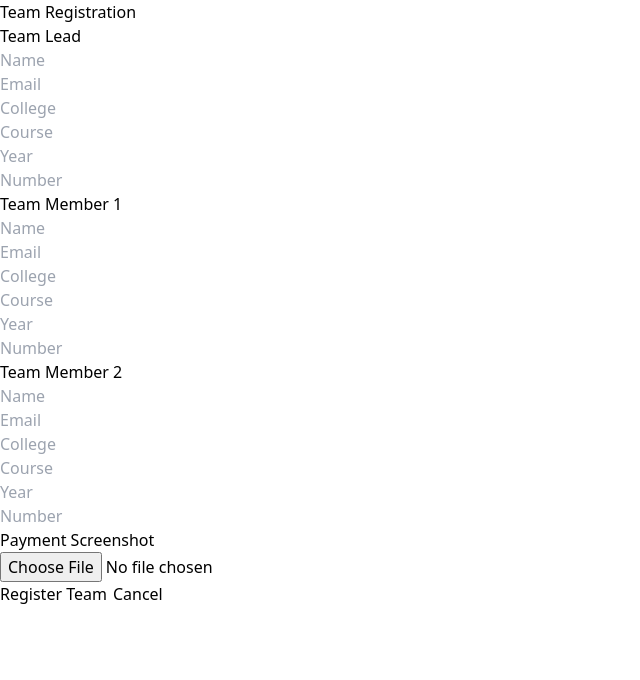
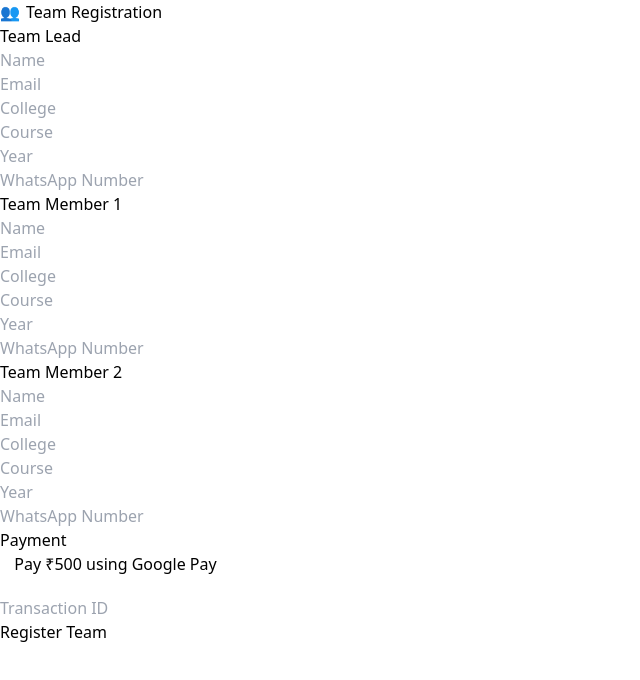
Before and after one commit to aibaljose/mulearnajce2, a React (Vite) app: page /register in a window 1280 px wide. Shown: the top 680 px of the page, without its empty margins (0-640 px from the left). Built offline with nearby package versions, Linux system fonts and the light colour scheme.

Commit message:
added the form new

```diff
--- a/package.json
+++ b/package.json
@@ -16,6 +16,7 @@
     "react": "^18.3.1",
     "react-chartjs-2": "^5.2.0",
     "react-dom": "^18.3.1",
+    "react-qr-code": "^2.0.15",
     "react-router-dom": "^7.1.1",
     "router-dom": "^3.0.1"
   },
--- a/src/form.jsx
+++ b/src/form.jsx
@@ -1,8 +1,7 @@
-import React, { useState } from "react";
-import { storage, db } from "./firebase"; // Firestore & Storage
-import { collection, addDoc } from "firebase/firestore";
-import { ref, uploadBytes, getDownloadURL } from "firebase/storage";
-import { useNavigate } from "react-router-dom";
+import React, { useState } from 'react';
+import { database, ref, push, set } from './firebase';
+import { useNavigate, Link } from 'react-router-dom';
+import QRCode from 'react-qr-code';
 
 const TeamRegistrationForm = () => {
   const navigate = useNavigate();
@@ -13,18 +12,18 @@ const TeamRegistrationForm = () => {
     college: "",
     course: "",
     year: "",
-    number: "",
+    whatsappNo: "",
   });
 
   const [members, setMembers] = useState([
-    { name: "", email: "", college: "", course: "", year: "", number: "" },
-    { name: "", email: "", college: "", course: "", year: "", number: "" },
+    { name: "", email: "", college: "", course: "", year: "", whatsappNo: "" },
+    { name: "", email: "", college: "", course: "", year: "", whatsappNo: "" },
   ]);
 
-  const [paymentScreenshot, setPaymentScreenshot] = useState(null);
+  const [transactionId, setTransactionId] = useState("");
   const [errors, setErrors] = useState({});
   const [formError, setFormError] = useState("");
-  const [loading, setLoading] = useState(false);
+  const [showQRCode, setShowQRCode] = useState(false); // State to toggle QR code visibility
 
   const handleTeamLeadChange = (e) => {
     const { name, value } = e.target;
@@ -38,12 +37,9 @@ const TeamRegistrationForm = () => {
     setMembers(updatedMembers);
   };
 
-  const handleFileChange = (e) => {
-    setPaymentScreenshot(e.target.files[0]);
-  };
-
   const validateForm = () => {
     let formErrors = {};
+
     Object.keys(teamLead).forEach((key) => {
       if (!teamLead[key]) {
         formErrors[key] = `${key.charAt(0).toUpperCase() + key.slice(1)} is required.`;
@@ -58,8 +54,8 @@ const TeamRegistrationForm = () => {
       });
     });
 
-    if (!paymentScreenshot) {
-      formErrors.paymentScreenshot = "Payment screenshot is required.";
+    if (!transactionId) {
+      formErrors.transactionId = "Transaction ID is required.";
     }
 
     return formErrors;
@@ -67,87 +63,97 @@ const TeamRegistrationForm = () => {
 
   const handleSubmit = async (e) => {
     e.preventDefault();
-    setLoading(true);
-
     const formErrors = validateForm();
     setErrors(formErrors);
 
     if (Object.keys(formErrors).length === 0) {
       try {
-        let paymentURL = "";
-
-        if (paymentScreenshot) {
-          const storageRef = ref(storage, `payments/${Date.now()}_${paymentScreenshot.name}`);
-          await uploadBytes(storageRef, paymentScreenshot);
-          paymentURL = await getDownloadURL(storageRef);
-        }
-
-        const teamData = {
+        const teamRef = ref(database, "teams");
+        const newTeam = push(teamRef);
+        await set(newTeam, {
           teamLead,
           members,
-          paymentScreenshot: paymentURL,
-        };
+          transactionId,
+        });
 
-        await addDoc(collection(db, "teams"), teamData);
+        localStorage.setItem(
+          "ticketData",
+          JSON.stringify({ teamLead, members, transactionId })
+        );
 
-        localStorage.setItem("users", JSON.stringify(teamData));
-        console.log("Team registered successfully!");
+        console.log('Team registered successfully!');
+        navigate('/ticket');
 
-        navigate("/ticket");
       } catch (error) {
         setFormError("Error adding team. Please try again later.");
-        console.error("Error adding team: ", error);
+        console.error('Error adding team: ', error);
       }
     } else {
       setFormError("Please fill in all required fields correctly.");
     }
-
-    setLoading(false);
   };
 
+  const inputClassName = "w-full px-4 py-3 rounded-xl border border-gray-100 focus:border-purple-500 focus:ring-2 focus:ring-purple-200 outline-none transition-all";
+  const errorClassName = "text-red-500 text-sm mt-1";
+
+  const googlePayLink = "upi://pay?pa=aibaljosej@okicici&pn=Aibal%20Jose&am=500.00&cu=INR&aid=uGICAgIDN9PurFAi";
+
   return (
-    <div className="min-h-screen flex items-center justify-center bg-gray-50 p-4">
-      <div className="w-full max-w-3xl bg-white rounded-3xl shadow-lg">
+    <div className="min-h-screen flex items-center justify-center bg-gray-100 p-4">
+      <div className="w-full max-w-3xl">
         <div className="p-8">
-          <h2 className="text-2xl font-semibold text-gray-800">Team Registration</h2>
+          <div className="flex items-center gap-4 mb-8">
+            <div className="relative w-16 h-16">
+              <div className="w-full h-full bg-purple-100 rounded-2xl flex items-center justify-center">
+                <span className="text-2xl">👥</span>
+              </div>
+              <div className="absolute -right-1 -top-1 w-6 h-6 bg-purple-200 rounded-lg" />
+            </div>
+            <h2 className="text-2xl font-semibold text-gray-800">Team Registration</h2>
+          </div>
+
           {formError && <div className="text-red-500 mb-4">{formError}</div>}
 
           <form onSubmit={handleSubmit} className="space-y-8">
+            {/* Team Lead Section */}
             <div>
               <h3 className="text-lg font-semibold text-gray-700 mb-4">Team Lead</h3>
               <div className="grid grid-cols-1 md:grid-cols-2 gap-4">
                 {Object.entries(teamLead).map(([key]) => (
                   <div key={key}>
                     <input
-                      type={key === "email" ? "email" : key === "number" ? "tel" : "text"}
+                      type={key === 'email' ? 'email' : key === 'whatsappNo' ? 'tel' : 'text'}
                       name={key}
-                      placeholder={key.charAt(0).toUpperCase() + key.slice(1)}
+                      placeholder={key === 'whatsappNo' ? 'WhatsApp Number' : key.charAt(0).toUpperCase() + key.slice(1)}
                       value={teamLead[key]}
                       onChange={handleTeamLeadChange}
-                      className="w-full px-4 py-3 rounded-xl border"
+                      className={inputClassName}
                     />
-                    {errors[key] && <div className="text-red-500 text-sm mt-1">{errors[key]}</div>}
+                    {errors[key] && <div className={errorClassName}>{errors[key]}</div>}
                   </div>
                 ))}
               </div>
             </div>
 
+            {/* Team Members Section */}
             {members.map((member, index) => (
               <div key={index}>
-                <h3 className="text-lg font-semibold text-gray-700 mb-4">Team Member {index + 1}</h3>
+                <h3 className="text-lg font-semibold text-gray-700 mb-4">
+                  Team Member {index + 1}
+                </h3>
                 <div className="grid grid-cols-1 md:grid-cols-2 gap-4">
                   {Object.entries(member).map(([key]) => (
                     <div key={key}>
                       <input
-                        type={key === "email" ? "email" : key === "number" ? "tel" : "text"}
+                        type={key === 'email' ? 'email' : key === 'whatsappNo' ? 'tel' : 'text'}
                         name={key}
-                        placeholder={key.charAt(0).toUpperCase() + key.slice(1)}
+                        placeholder={key === 'whatsappNo' ? 'WhatsApp Number' : key.charAt(0).toUpperCase() + key.slice(1)}
                         value={member[key]}
                         onChange={(e) => handleMemberChange(index, e)}
-                        className="w-full px-4 py-3 rounded-xl border"
+                        className={inputClassName}
                       />
                       {errors[`member${index}_${key}`] && (
-                        <div className="text-red-500 text-sm mt-1">{errors[`member${index}_${key}`]}</div>
+                        <div className={errorClassName}>{errors[`member${index}_${key}`]}</div>
                       )}
                     </div>
                   ))}
@@ -155,19 +161,35 @@ const TeamRegistrationForm = () => {
               </div>
             ))}
 
-            {/* Payment Screenshot Upload */}
+            {/* Transaction ID Field */}
             <div>
-              <h3 className="text-lg font-semibold text-gray-700 mb-2">Payment Screenshot</h3>
-              <input type="file" accept="image/*" onChange={handleFileChange} className="w-full px-4 py-2 border rounded-xl" />
-              {errors.paymentScreenshot && <div className="text-red-500 text-sm mt-1">{errors.paymentScreenshot}</div>}
+              <h3 className="text-lg font-semibold text-gray-700 mb-4">Payment</h3>
+              <div style={{ textAlign: "center", marginBottom: "20px" }}>
+                <Link to={googlePayLink}>
+                  <h2 className="text-xl text-blue-500 cursor-pointer" onClick={() => setShowQRCode(!showQRCode)}>
+                    Pay ₹500 using Google Pay
+                  </h2>
+                </Link>
+                {showQRCode && (
+                  <div className="mt-4">
+                    <QRCode value={googlePayLink} size={128} />
+                  </div>
+                )}
+              </div>
+              <input
+                type="text"
+                name="transactionId"
+                placeholder="Transaction ID"
+                value={transactionId}
+                onChange={(e) => setTransactionId(e.target.value)}
+                className={inputClassName}
+              />
+              {errors.transactionId && <div className={errorClassName}>{errors.transactionId}</div>}
             </div>
 
             <div className="flex gap-4 pt-4">
-              <button type="submit" className="px-6 py-3 bg-purple-500 text-white rounded-xl hover:bg-purple-600">
-                {loading ? "Registering..." : "Register Team"}
-              </button>
-              <button type="button" className="px-6 py-3 text-gray-600 hover:bg-gray-50 rounded-xl">
-                Cancel
+              <button type="submit" className="px-6 py-3 bg-purple-500 text-white rounded-xl hover:bg-purple-600 transition-colors font-medium">
+                Register Team
               </button>
             </div>
           </form>
```
Also changed, not shown: cors.json (added, +7 -0 lines), src/GooglePayButton.jsx (added, +37 -0 lines), src/Home.jsx (+44 -23 lines), 1 other file (tests, documents, lock files or other folders).
